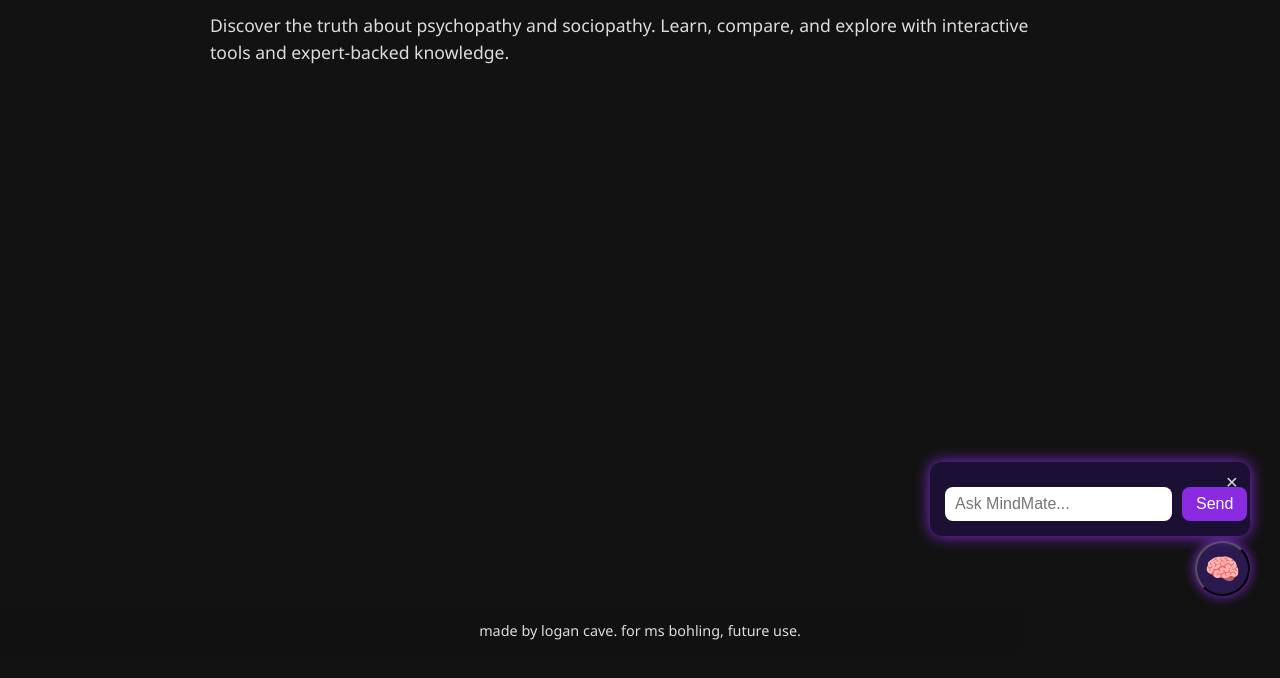
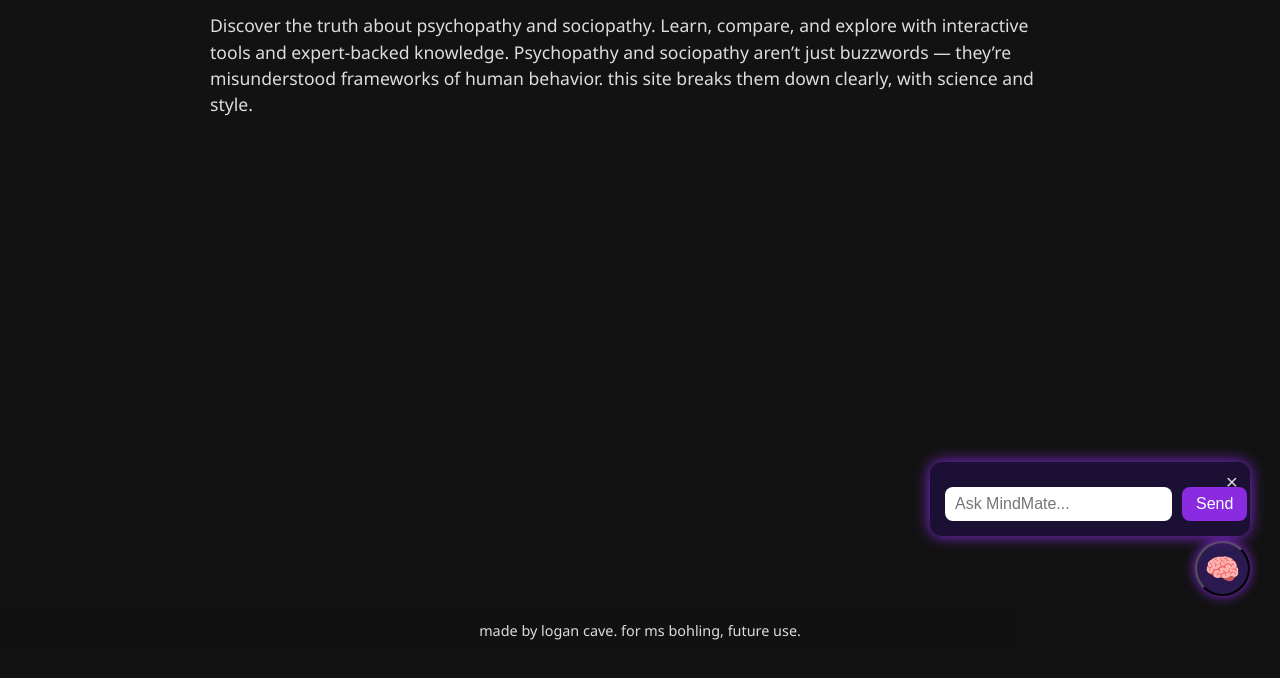
Before and after one commit to loganscripts/psycho-socio, a plain HTML site: page index.html in a window 1280 px wide. Shown: the part 114-792 px from the top of the page. Drawn offline with Linux system fonts and the light colour scheme; a script that the page names is missing.

Commit message:
Update index.html

```diff
--- a/index.html
+++ b/index.html
@@ -29,7 +29,7 @@
   <main class="container" role="main">
     <h1 class="typing">Welcome to MindMate</h1>
     <p>
-      Discover the truth about psychopathy and sociopathy. Learn, compare, and explore with interactive tools and expert-backed knowledge.
+      Discover the truth about psychopathy and sociopathy. Learn, compare, and explore with interactive tools and expert-backed knowledge. Psychopathy and sociopathy aren’t just buzzwords — they’re misunderstood frameworks of human behavior. this site breaks them down clearly, with science and style.
     </p>
   </main>
 
```
